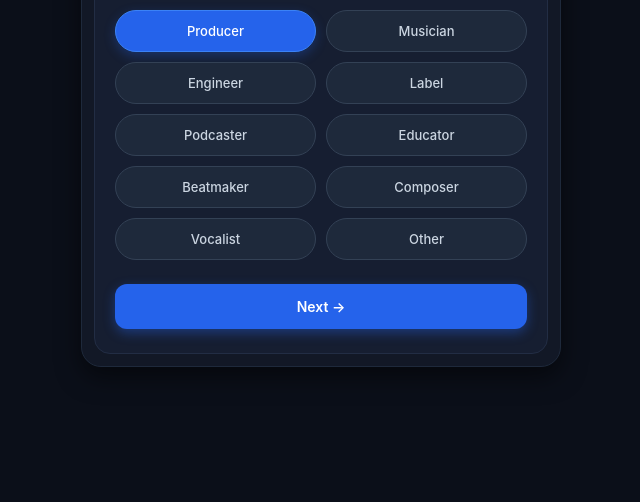
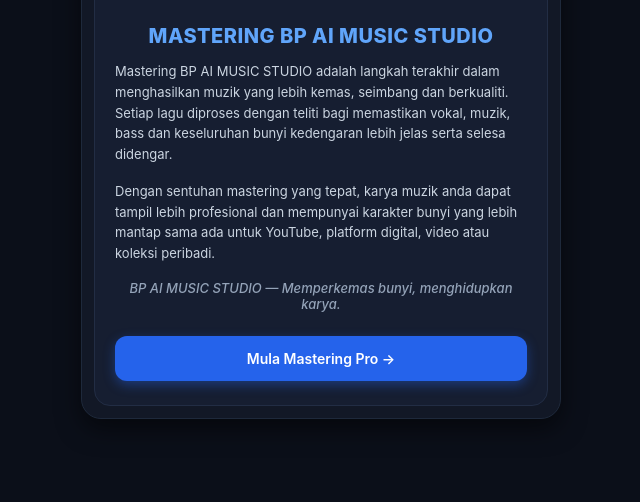
Before and after one commit to semulabangkit1985-ctrl/bp-ai-music-studio, a Flask app: page / in a window 1280 px wide. Shown: the part 298-800 px from the top of the page, without its empty margins (319-959 px from the left). Run offline with Flask 3, Linux system fonts and the light colour scheme.

Commit message:
Update index.html

```diff
--- a/templates/index.html
+++ b/templates/index.html
@@ -38,61 +38,45 @@
             border-radius: 16px;
             overflow: hidden;
             border: 1px solid #222d44;
-            padding: 24px 20px;
         }
 
-        .step-indicator {
-            font-size: 13px;
-            color: #60a5fa;
-            font-weight: 600;
-            margin-bottom: 12px;
+        .hero-image {
+            width: 100%;
+            height: 200px;
+            object-fit: cover;
+            display: block;
+        }
+
+        .text-section {
+            padding: 24px 20px;
+            text-align: center;
         }
 
         .main-heading {
-            font-size: 22px;
+            font-size: 20px;
             font-weight: 800;
-            color: #ffffff;
-            margin-bottom: 8px;
+            color: #60a5fa;
+            margin-bottom: 12px;
             letter-spacing: 0.5px;
             line-height: 1.3;
         }
 
-        .section-desc {
+        .description {
             font-size: 13px;
-            color: #94a3b8;
-            margin-bottom: 20px;
-            line-height: 1.5;
+            line-height: 1.6;
+            color: #cbd5e1;
+            margin-bottom: 16px;
+            text-align: left;
         }
 
-        /* Role Selection Grid */
-        .roles-grid {
-            display: grid;
-            grid-template-columns: 1fr 1fr;
-            gap: 10px;
+        .sub-heading {
+            font-size: 13px;
+            font-style: italic;
+            color: #94a3b8;
             margin-bottom: 24px;
+            font-weight: 500;
         }
 
-        .role-btn {
-            background-color: #1e293b;
-            color: #cbd5e1;
-            border: 1px solid #334155;
-            padding: 12px;
-            border-radius: 30px;
-            font-size: 13px;
-            font-weight: 500;
-            cursor: pointer;
-            text-align: center;
-            transition: all 0.2s ease;
-        }
-
-        .role-btn:hover, .role-btn.selected {
-            background-color: #2563eb;
-            color: #ffffff;
-            border-color: #3b82f6;
-            box-shadow: 0 4px 12px rgba(37, 99, 235, 0.3);
-        }
-
-        /* Next Button */
         .cta-button {
             display: block;
             width: 100%;
@@ -106,8 +90,6 @@
             text-decoration: none;
             transition: background-color 0.2s;
             box-shadow: 0 4px 12px rgba(37, 99, 235, 0.4);
-            border: none;
-            cursor: pointer;
         }
 
         .cta-button:hover {
@@ -119,40 +101,25 @@
 
     <div class="container">
         <div class="card-content">
-            <div class="step-indicator">← 4/5</div>
-            <h1 class="main-heading">What best represents you?</h1>
-            <p class="section-desc">Display the best of yourself and link up with like-minded creators.</p>
+            <img src="https://images.unsplash.com/photo-1598488035139-bdbb2231ce04?auto=format&fit=crop&w=800&q=80" alt="Studio Rakaman" class="hero-image">
 
-            <p class="section-desc" style="margin-bottom: 12px; color: #cbd5e1; font-weight: 500;">How would you best describe yourself to others?</p>
+            <div class="text-section">
+                <h1 class="main-heading">MASTERING BP AI MUSIC STUDIO</h1>
 
-            <!-- Senarai Pilihan Peranan -->
-            <div class="roles-grid">
-                <button class="role-btn selected">Producer</button>
-                <button class="role-btn">Musician</button>
-                <button class="role-btn">Engineer</button>
-                <button class="role-btn">Label</button>
-                <button class="role-btn">Podcaster</button>
-                <button class="role-btn">Educator</button>
-                <button class="role-btn">Beatmaker</button>
-                <button class="role-btn">Composer</button>
-                <button class="role-btn">Vocalist</button>
-                <button class="role-btn">Other</button>
+                <p class="description">
+                    Mastering BP AI MUSIC STUDIO adalah langkah terakhir dalam menghasilkan muzik yang lebih kemas, seimbang dan berkualiti. Setiap lagu diproses dengan teliti bagi memastikan vokal, muzik, bass dan keseluruhan bunyi kedengaran lebih jelas serta selesa didengar.
+                </p>
+
+                <p class="description">
+                    Dengan sentuhan mastering yang tepat, karya muzik anda dapat tampil lebih profesional dan mempunyai karakter bunyi yang lebih mantap sama ada untuk YouTube, platform digital, video atau koleksi peribadi.
+                </p>
+
+                <p class="sub-heading">BP AI MUSIC STUDIO — Memperkemas bunyi, menghidupkan karya.</p>
+
+                <a href="#" class="cta-button">Mula Mastering Pro →</a>
             </div>
-
-            <button class="cta-button">Next →</button>
         </div>
     </div>
 
-    <script>
-        // Skrip interaktif ringkas untuk pilih butang peranan
-        const buttons = document.querySelectorAll('.role-btn');
-        buttons.forEach(btn => {
-            btn.addEventListener('click', () => {
-                buttons.forEach(b => b.classList.remove('selected'));
-                btn.classList.add('selected');
-            });
-        });
-    </script>
-
 </body>
 </html>
```
